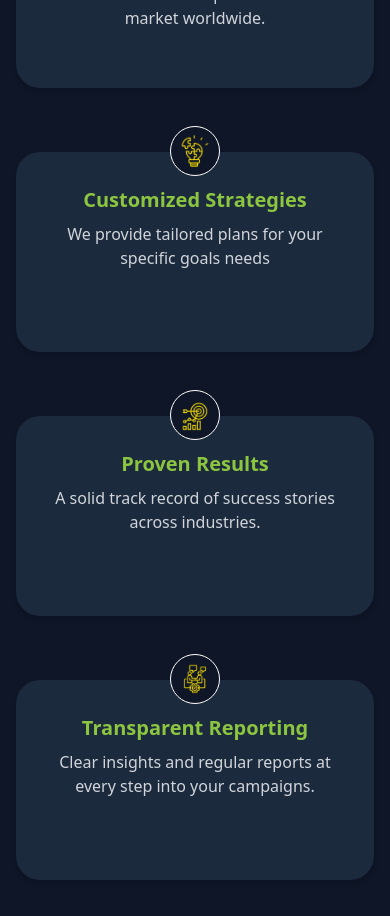
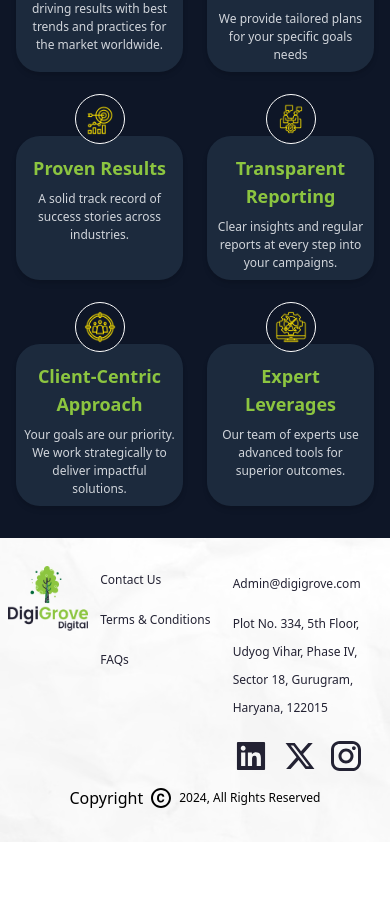
Before and after one commit to LostBoy143/digiGrow, a React (Vite) app in the folder frontend/: page /EmailLead in a window 390 px wide. Shown: the part 1040-1956 px from the top of the page. After the commit the page ends 1882 px from the top, so only its background shows below. Built offline with nearby package versions, Linux system fonts and the light colour scheme; a web font is replaced by a local one.

Commit message:
responsiveness

```diff
--- a/frontend/src/App.css
+++ b/frontend/src/App.css
@@ -1,5 +1,6 @@
 @media (min-width: 1200px) {
 }
+
 @media (min-width: 385px) and (max-width: 488px) {
   #hero-img {
     width: 80vw;
--- a/frontend/src/components/Accord.jsx
+++ b/frontend/src/components/Accord.jsx
@@ -27,20 +27,20 @@ const Accord = () => {
   ];
 
   return (
-    <div className="pt-7 " id="accord-container">
+    <div className="py-7 " id="accord-container">
       <div className="font-poppins text-center text-3xl md:text-6xl font-extrabold mb-5">
         What We Do
       </div>
       {slogans.map((item, idx) => {
         return (
           <Link
-            className="group items   font-thunder  px-2 md:px-28 cursor-pointer "
+            className="md:group items md:hover:bg-[#232233] h-auto sm:h-[105px] w-full py-4 sm:py-0   font-thunder  px-6 sm:px-12 md:px-28 cursor-pointer "
             key={idx}
             to={item.way}
           >
             <h2
               id="about-h2"
-              className="group-hover:text-lime-500  leading-4percent tracking-wide lg:tracking-wider  duration-500 text-2xl lg:text-6xl group-hover:text-[26px] lg:group-hover:text-[66px]"
+              className="md:group-hover:text-lime-500  sm:leading-4percent sm:tracking-wide lg:tracking-wider  duration-500 text-[22px] lg:text-6xl md:group-hover:text-[26px] lg:group-hover:text-[66px]"
             >
               {item.name}
             </h2>
@@ -51,7 +51,7 @@ const Accord = () => {
                 viewBox="0 0 106 106"
                 fill="none"
                 xmlns="http://www.w3.org/2000/svg"
-                className="w-[40px] h-[40px] lg:w-[60px] lg:h-[60px]"
+                className="sm:w-[40px] w-[25px] sm:h-[40px] h-[25px] lg:w-[60px] lg:h-[60px] "
               >
                 <mask
                   id="path-1-inside-1_222_21"
--- a/frontend/src/components/Choose.jsx
+++ b/frontend/src/components/Choose.jsx
@@ -40,11 +40,11 @@ const Choose = () => {
       <h1 className=" font-poppins text-3xl sm:text-4xl md:text-5xl lg:text-6xl font-bold md:font-extrabold text-[#8cc540] mb-10 text-center">
         Why Choose Us?
       </h1>
-      <div className="grid grid-cols-1 sm:grid-cols-2 lg:grid-cols-3 gap-6 md:gap-8 w-full 2xl:max-w-[1600px] md:max-w-[1100px] 2xl:max-h-[800px] 2xl:pl-[80px]">
+      <div className="grid grid-cols-2 sm:grid-cols-2 lg:grid-cols-3 gap-6 md:gap-8 w-full 2xl:max-w-[1600px] md:max-w-[1100px] 2xl:max-h-[800px] 2xl:pl-[80px]">
         {details.map((item, idx) => (
           <div
             key={idx}
-            className="  flex flex-col mt-[40px] md:mt-[80px] relative items-center 2xl:h-[322px] lg:h-[200px] min-h-[200px] md:min-h-[250px] min-w[200px]  lg:w-[320px] 2xl:w-[433px] p-6 2xl:px-16 rounded-3xl shadow-md bg-[#1c2a3d] text-white transition-transform transform hover:scale-105"
+            className="  flex flex-col mt-[40px] md:mt-[80px] relative items-center 2xl:h-[322px] lg:h-[200px] sm:min-h-[200px] md:min-h-[250px] min-w[200px]  lg:w-[320px] 2xl:w-[433px] p-2 md:p-6 2xl:px-16 rounded-3xl shadow-md bg-[#1c2a3d] text-white transition-transform transform hover:scale-105"
           >
             <div className=" bg-[#0e1627] 2xl:h-[132px] h-[50px] w-[50px] 2xl:w-[132px]  md:h-[100px] md:w-[100px] mt-[-50px] md:mt-[-90px] mb-[10px] border-white border-[1px] 2xl:border-2 rounded-full flex justify-center items-center mt-">
               <img
@@ -54,10 +54,10 @@ const Choose = () => {
               />
             </div>
 
-            <h2 className="text-xl md:text-xl 2xl:text-4xl text-center font-semibold text-[#8cc540] mb-2">
+            <h2 className="text-lg sm:text-xl md:text-xl 2xl:text-4xl text-center font-semibold text-[#8cc540] mb-2">
               {item.title}
             </h2>
-            <p className="text-center 2xl:text-2xl text-gray-300 text-md md:text-base">
+            <p className="text-center 2xl:text-2xl text-gray-300 text-[12px] md:text-[22px] ">
               {item.desc}
             </p>
           </div>
--- a/frontend/src/components/Email.jsx
+++ b/frontend/src/components/Email.jsx
@@ -6,7 +6,7 @@ const Email = () => {
   return (
     <div
       id="email-marketing-container"
-      className="2xl:h-[100vh] md:h-[110vh] sm:h-[110vh] max-h-[110vh] sm:min-h-[100vh] w-full flex flex-col gap-6  sm:gap-0 sm:flex-row py-12 sm:py-0  "
+      className="2xl:h-[100vh] md:h-[110vh] sm:h-[110vh] max-h-[110vh] sm:min-h-[100vh] w-full flex flex-col gap-6  sm:gap-0 sm:flex-row py-12 sm:py-0  mt-[40px] "
     >
       <div className="left-side sm:pl-[10%] 2xl:pl-[10%] h-full w-full sm:w-[55%] pt-5 flex flex-col items-center sm:items-start sm:justify-evenly ">
         <div
--- a/frontend/src/components/Footer.jsx
+++ b/frontend/src/components/Footer.jsx
@@ -3,23 +3,27 @@ import Img from "../assets/DigiGrove Logo (Final-2) 1.png";
 const Footer = () => {
   return (
     <div id="footer">
-      <div className="w-full h-60 md:h-64 flex justify-evenly pt-6 font-sans text-xl text-[#232233]">
+      <div className="w-full h-60 md:h-64 flex justify-between sm:justify-evenly pt-6 font-sans text-xl text-[#232233]">
         {/* <img className="w-full h-96 absolute" src={Img2}></img> */}
-        <div className="hidden md:block px-4">
-          <img src={Img} className="w-64 h-60 aspect-auto object-fill"></img>
+        <div className=" py-1 px-2 sm:px-4">
+          <img
+            src={Img}
+            className="w-64 sm:w-64 h-42 sm:h-60 aspect-auto object-fill"
+          ></img>
         </div>
-        <div className=" w-96 p-2 md:p-4 m-1 md:m-2">
-          <ul className="flex flex-col gap-3 md:gap-6">
+        <div className="  w-96 sm:p-2 md:p-4 m-1 md:m-2">
+          <ul className="flex flex-col gap-3 md:gap-6 text-[12px] sm:text-lg">
             <li>Contact Us</li>
             <li>Terms & Conditions</li>
             <li>FAQs</li>
           </ul>
         </div>
-        <div className=" w-96 p-2 md:p-4 m-1 md:m-2 ">
-          <ul className="flex flex-col gap-3 md:gap-6">
+        <div className=" sm:w-96 p-2 md:p-4  md:m-2 ">
+          <ul className="flex flex-col gap-3 md:gap-6 text-[12px] sm:text-lg">
             <li>Admin@digigrove.com</li>
             <li>
-              Plot No. 334, 5th Floor, Udyog Vihar, Phase IV, Sector 18,
+              Plot No. 334, 5th Floor, Udyog
+              Vihar, Phase IV, Sector 18,
               Gurugram, Haryana, 122015
             </li>
           </ul>
@@ -80,7 +84,9 @@ const Footer = () => {
               />
             </svg>
           </span>
-          <span>2024, All Rights Reserved</span>
+          <span className="text-[12px] sm:text-[16px]">
+            2024, All Rights Reserved
+          </span>
         </p>
       </div>
     </div>
--- a/frontend/src/components/Navbar.jsx
+++ b/frontend/src/components/Navbar.jsx
@@ -15,7 +15,7 @@ const Navbar = () => {
   return (
     <div
       id="navbar"
-      className="md:h-[72px] h-[96px] fixed top-0 z-[150] bg-white w-full flex justify-between px-[108px] items-center"
+      className="md:h-[72px] h-[72px] fixed top-0 z-[150] bg-white w-full flex justify-between px-4 sm:px-[108px] items-center"
     >
       <div id="logo">
         <img
--- a/frontend/src/components/Services.jsx
+++ b/frontend/src/components/Services.jsx
@@ -52,10 +52,9 @@ const Services = () => {
         id="serve"
         className="bg-[url('/src/assets/crumpled-black-shade.png')] bg-cover relative bg-center w-full stroke-white stroke-1 py-12 z-20 top-0 flex gap-8 flex-wrap justify-evenly px-12"
       >
-
         <div
           id="ellipse-container"
-        className="h-40 px-20 flex justify-between absolute items-center top-[42%] w-full"
+          className="h-[90%] sm:h-40 sm:px-20 flex flex-col justify-around  sm:flex-row sm:justify-between absolute items-center sm:top-[42%] sm:w-full"
         >
           <div className="ellipses"></div>
           <div className="ellipses"></div>
@@ -67,14 +66,19 @@ const Services = () => {
               className="font-poppins text-white text-center  p-5 flex flex-col items-center gap-4 md:h-[354px] md:w-[354px] h-[274px] w-[274px] bg-black rounded-3xl bg-opacity-20 backdrop-blur-lg"
               key={idx}
             >
-
-              <img src={item.img} className="h-[56px] w-[56px]" alt="" />
+              <img
+                src={item.img}
+                className="h-[56px] w-[56px]"
+                alt=""
+              />
               <div className="center text-[#8cc540] text-[26px] font-bold">
-                <h1 className="font-poppins text-center text-42xl font-bold">
+                <h1 className="font-poppins text-center text-lg sm:text-xl md:text-4xl font-bold">
                   {item.title}
                 </h1>
               </div>
-              <h3 className="font-poppins text-center font-small text-[18px]">{item.desc}</h3>
+              <h3 className="font-poppins text-center font-small text-[12px] sm:text-[15px] md:text-[18px]">
+                {item.desc}
+              </h3>
             </div>
           );
         })}
--- a/frontend/src/index.css
+++ b/frontend/src/index.css
@@ -16,10 +16,8 @@
 }
 
 .items {
-  width: 100%;
-  height: 105px;
   border-top: 1.3px solid black;
-  /* border-bottom: 1.3px solid black; */
+  border-bottom: 1.3px solid black;
   display: flex;
   justify-content: space-between;
   align-items: center;
@@ -34,7 +32,6 @@
 }
 .items:hover {
   border-color: #8cc540;
-  background-color: #232233;
 }
 .ellipses {
   border-radius: 50%;
```
Also changed, not shown: frontend/src/App.jsx (+0 -7 lines), frontend/src/components/AboutUs.jsx (+16 -11 lines), frontend/src/components/Contact.jsx (+10 -14 lines). Lines whose indentation alone changed are shown as unchanged.
